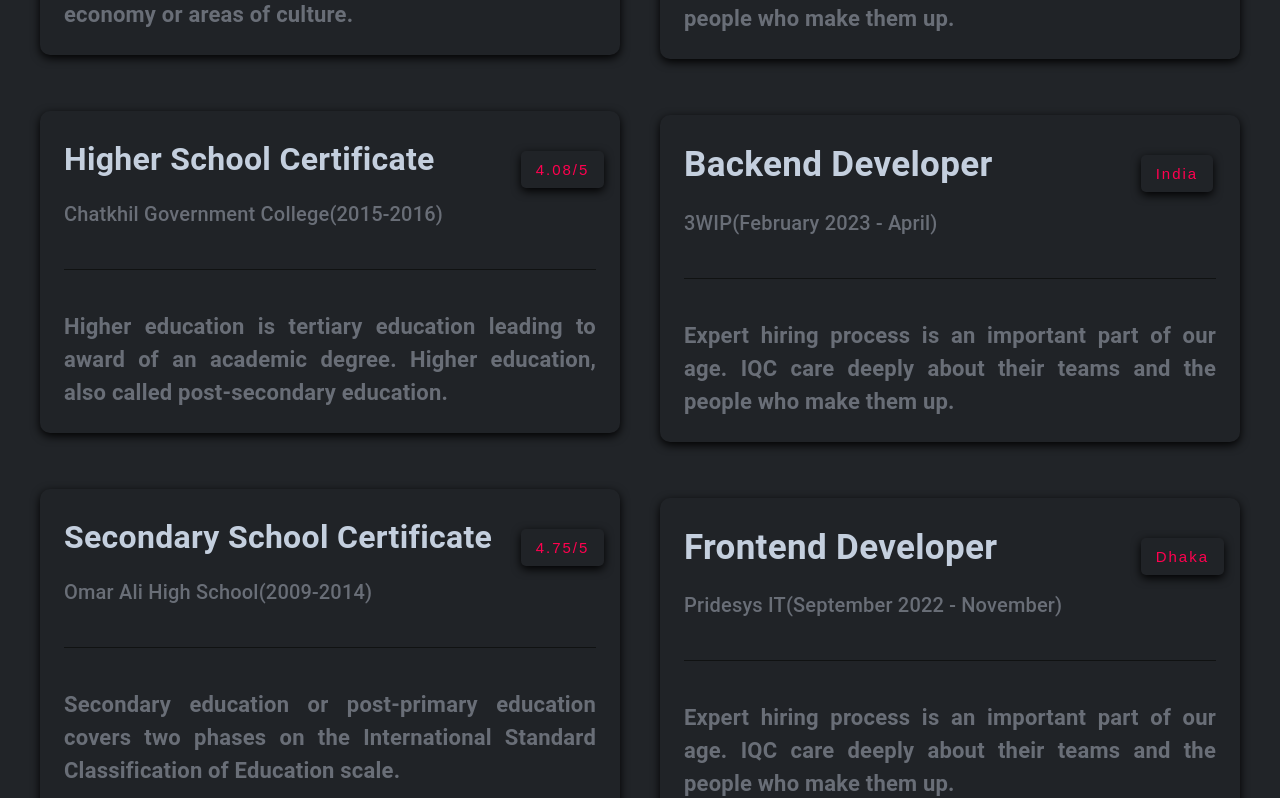
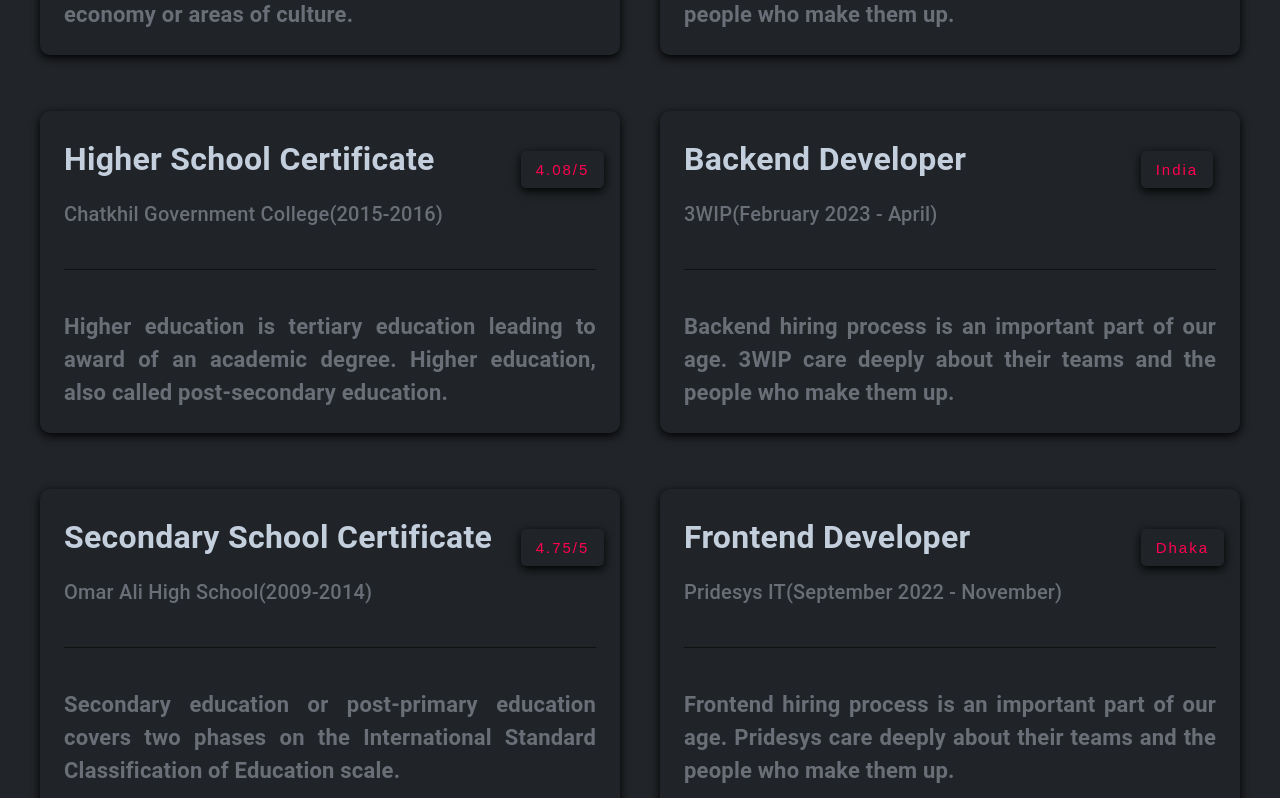
Before and after one commit to alamin-cse44/portfolio-react, a React (Create React App) app: page / in a window 1280 px wide. Shown: the part 3463-4261 px from the top of the page. Built offline with nearby package versions, Linux system fonts and the light colour scheme.

Commit message:
resume section card section is updated

```diff
--- a/src/components/resume/education/JobExperience.js
+++ b/src/components/resume/education/JobExperience.js
@@ -19,7 +19,7 @@ const jobExperience = [
     institution: "3WIP(February 2023 - April)",
     grade: "India",
     description:
-    "Expert hiring process is an important part of our age. IQC care deeply about their teams and the people who make them up."
+    "Backend hiring process is an important part of our age. 3WIP care deeply about their teams and the people who make them up."
     },
   {
     id: 3,
@@ -27,7 +27,7 @@ const jobExperience = [
     institution: "Pridesys IT(September 2022 - November)",
     grade: "Dhaka",
     description:
-    "Expert hiring process is an important part of our age. IQC care deeply about their teams and the people who make them up."
+    "Frontend hiring process is an important part of our age. Pridesys care deeply about their teams and the people who make them up."
     },
 ];
 
@@ -53,10 +53,10 @@ const JobExperience = () => {
                     <Typography
                       sx={{
                         fontSize: {
-                          lg: 35,
-                          md: 35,
-                          sm: 20,
-                          xs: 18,
+                          lg: 32,
+                          md: 32,
+                          sm: 17,
+                          xs: 17,
                         },
                         fontWeight: "700",
                         color: "#c4cfde",
--- a/src/components/resume/experience/VolunteerExperience.js
+++ b/src/components/resume/experience/VolunteerExperience.js
@@ -53,10 +53,10 @@ const VolunteerExperience = () => {
                     <Typography
                       sx={{
                         fontSize: {
-                          lg: 35,
-                          md: 35,
-                          sm: 20,
-                          xs: 18,
+                          lg: 32,
+                          md: 32,
+                          sm: 17,
+                          xs: 17,
                         },
                         fontWeight: "700",
                         color: "#c4cfde",
```
